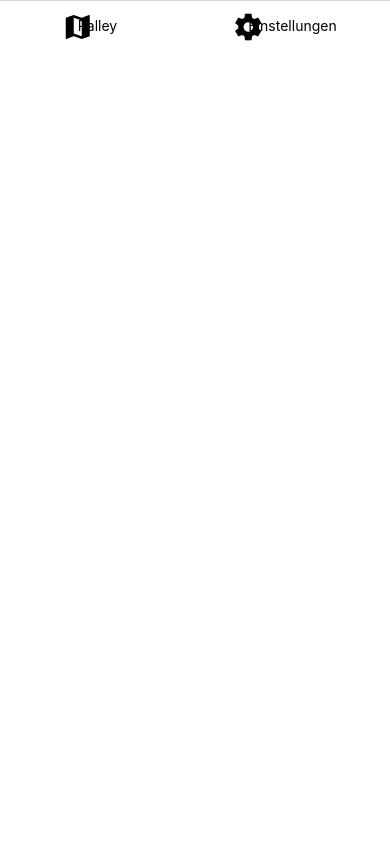
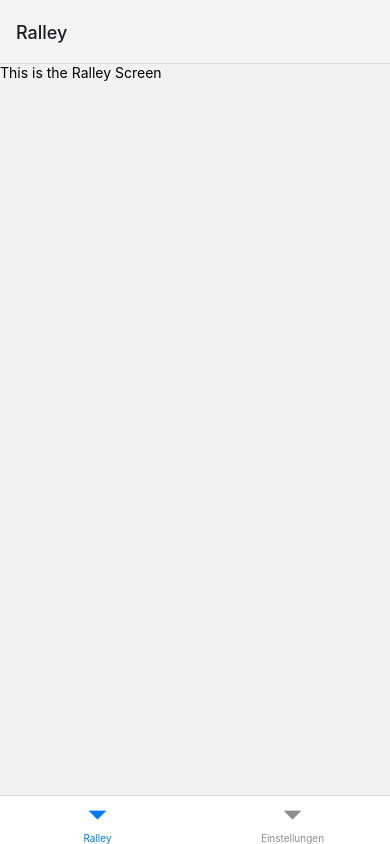
Before and after one commit to sophieStrittti/DHBW_CampusRallye, a React Native app: screen / in a window 390 px wide. Built offline with nearby package versions, Linux system fonts and the light colour scheme.

Commit message:
Navigation between Ralley and Settings pages in App.js, Navigator doesn't work at the moment

```diff
--- a/App.js
+++ b/App.js
@@ -1,22 +1,26 @@
-import { StyleSheet, Text, View, Button, Switch, TextInput, StatusBar } from 'react-native';
+import { StyleSheet, Text, View, Button, Switch, TextInput } from 'react-native';
 import React,{ useState } from 'react';
 import { NavigationContainer } from '@react-navigation/native';
-import { createNativeStackNavigator } from '@react-navigation/native-stack';
+import { createBottomTabNavigator } from '@react-navigation/bottom-tabs';
 
-import Navigator from './js/Navigator';
+import RalleyScreen from './js/pages/RalleyScreen';
+import SettingsScreen from './js/pages/SettingsScreen';
+
+const Tab = createBottomTabNavigator();
 
 /* main App; uses the defined pages and navigates between them */
 export default function App() {
   return (
-    <View>
-      <StatusBar />
-      <Navigator />
-    </View>
+    <NavigationContainer>
+      <Tab.Navigator>
+        <Tab.Screen name="Ralley" component={RalleyScreen} options={{ headerStyle: {backgroundColor: '#f4f3f4'}}}/>
+        <Tab.Screen name="Einstellungen" component={SettingsScreen} options={{ headerStyle: {backgroundColor: '#f4f3f4'}}}/>
+      </Tab.Navigator>
+    </NavigationContainer>
   );
 }
 
 
-/* TO DO: outsource Styles in Styles folder */
 /*-----------------------------------------------styles----------------------------------------------- */
 
 /* styles of different components, pages or areas. Similar to CSS, but not all props available*/
--- a/js/Navigator.js
+++ b/js/Navigator.js
@@ -10,6 +10,7 @@ import { FontAwesomeIcon } from '@fortawesome/react-native-fontawesome';
 import RalleyScreen from './pages/RalleyScreen';
 import SettingsScreen from './pages/SettingsScreen';
 
+// not used at the moment because doesn't work
 export default function Navigator({navigation }) {
 
   const Stack = createNativeStackNavigator();
```
